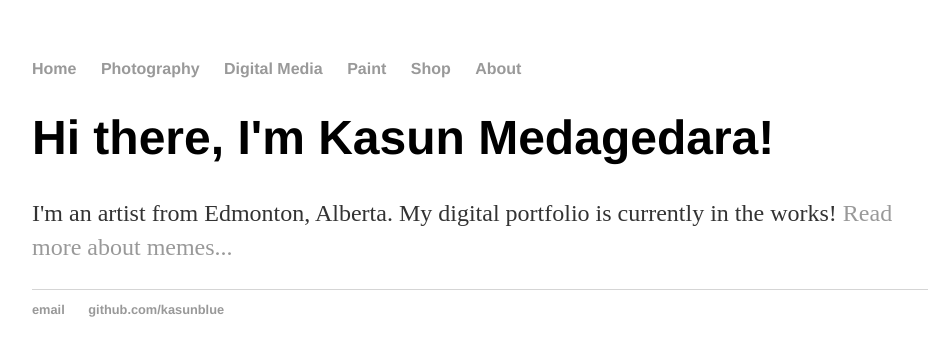
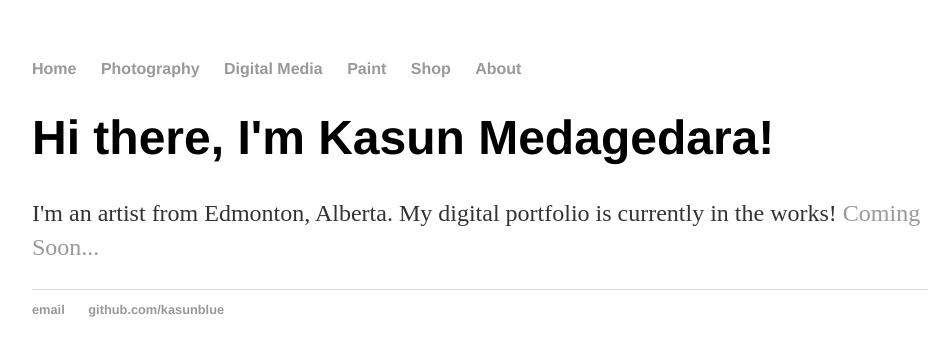
Before and after one commit to kasunblue/kasunblue.github.io, a Jekyll site: the page built from index.html, in a window 1280 px wide. Shown: the top 356 px of the page, without its empty margins (160-1111 px from the left). Built offline with Jekyll 4.4.1, drawn with Linux system fonts in a browser that asks for light colours.

Commit message:
Update index.html

```diff
--- a/index.html
+++ b/index.html
@@ -4,5 +4,5 @@ title: Kasun Medagedara, creator
 ---
 <div class="blurb">
 	<h1>Hi there, I'm Kasun Medagedara!</h1>
-	<p>I'm an artist from Edmonton, Alberta.</em> My digital portfolio is currently in the works! <a href="/about">Read more about memes...</a></p>
+	<p>I'm an artist from Edmonton, Alberta.</em> My digital portfolio is currently in the works! <a href="/about">Coming Soon...</a></p>
 </div><!-- /.blurb -->
```
